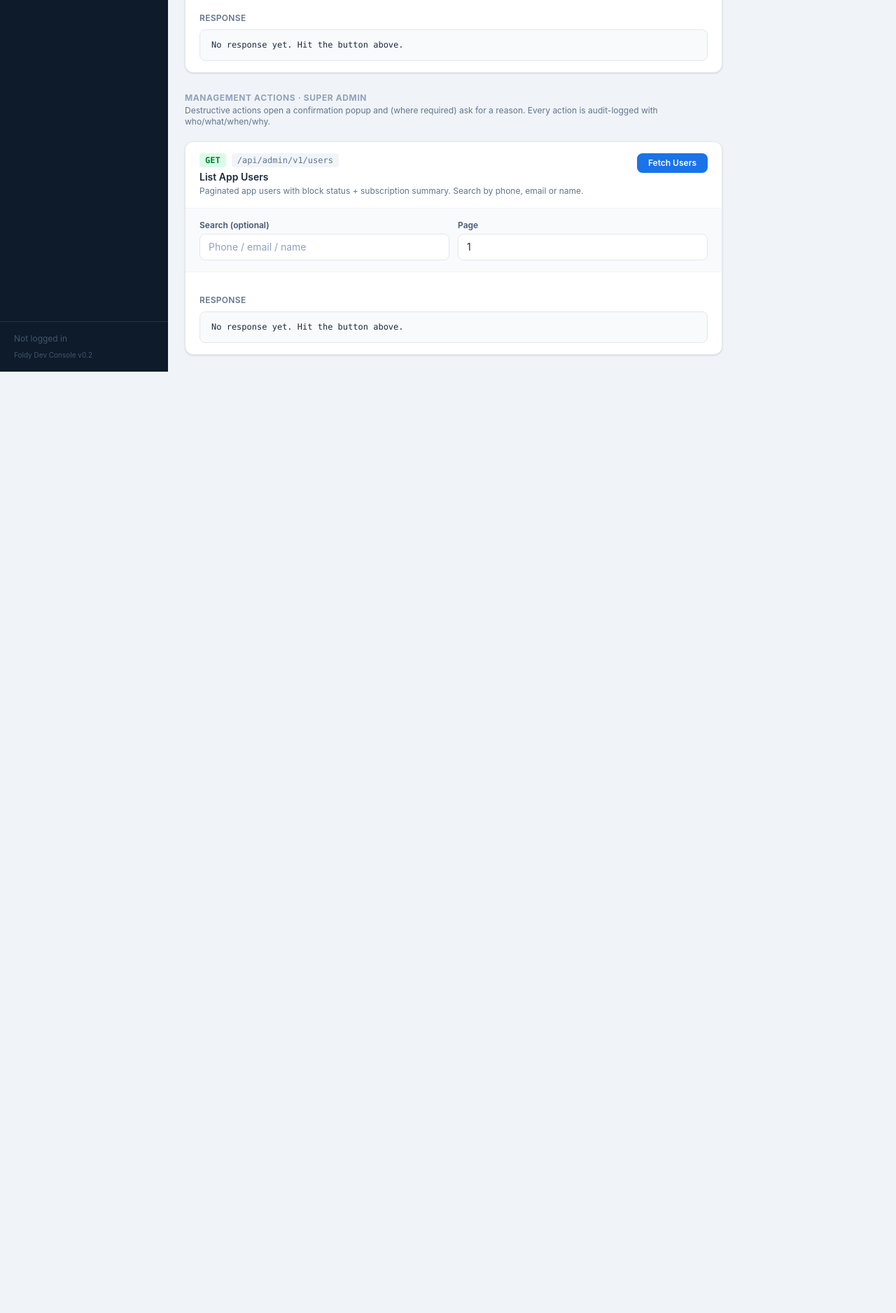
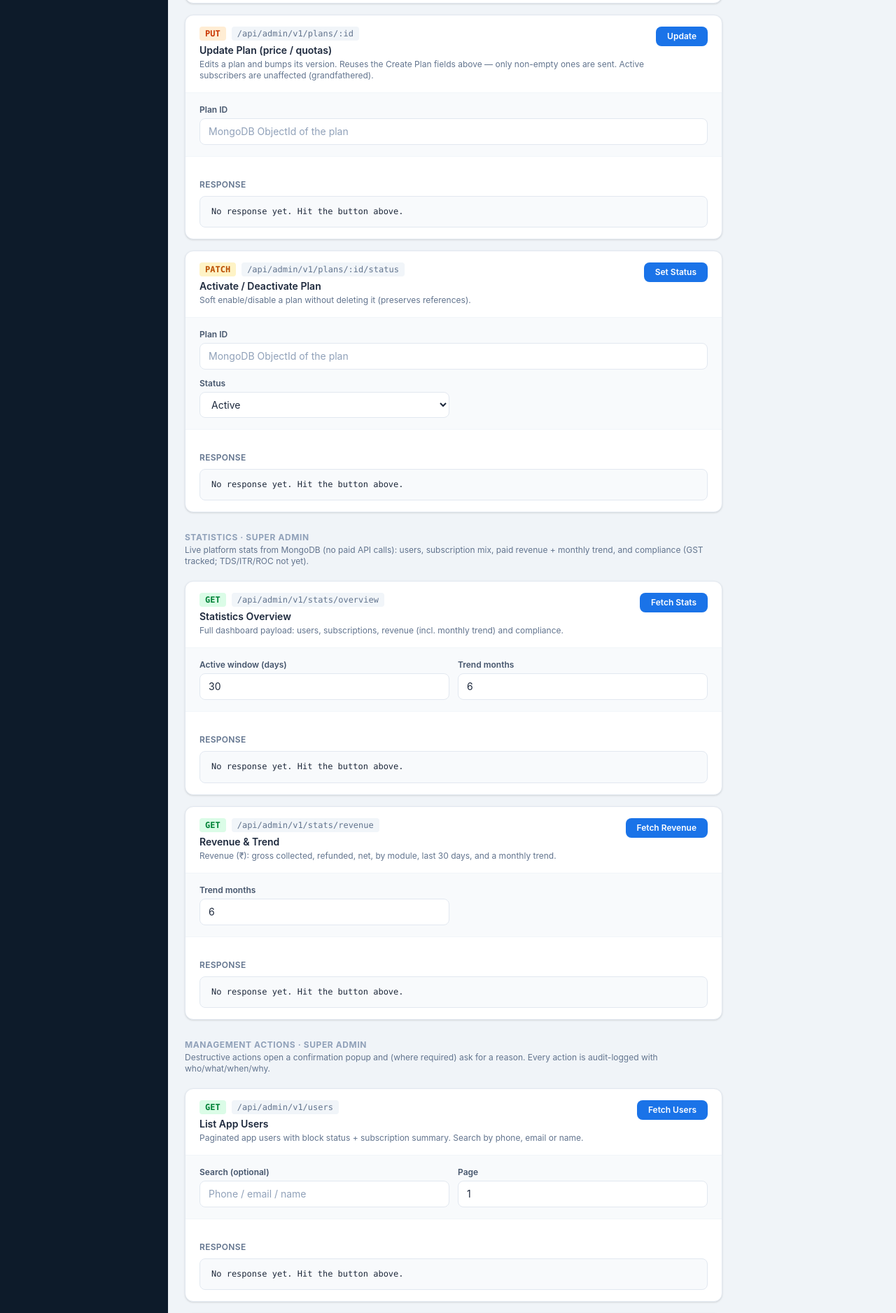
Before and after one commit to kaushikwebingo-tech/foldy_web, a React (Vite) app: page /admin in a window 1280 px wide. Shown: the part 2171-4047 px from the top of the page at 70% size. Before the commit the page ends 2702 px from the top, so only its background shows below. Built offline with nearby package versions, Linux system fonts and the light colour scheme.

Commit message:
Admin routes enable

```diff
--- a/src/pages/AdminPage.tsx
+++ b/src/pages/AdminPage.tsx
@@ -218,7 +218,7 @@ export default function AdminPage() {
           onSubmit={() => adminApi.listPlans()}
         />
 
-        {/* Create plan
+        Create plan
         <ApiCard
           title="Create Plan"
           method="POST"
@@ -303,10 +303,10 @@ export default function AdminPage() {
             placeholder="For solo professionals."
             fullWidth
           />
-        </ApiCard> */}
+        </ApiCard>
 
         {/* Update plan */}
-        {/* <ApiCard
+        <ApiCard
           title="Update Plan (price / quotas)"
           method="PUT"
           endpoint="/api/admin/v1/plans/:id"
@@ -321,10 +321,10 @@ export default function AdminPage() {
             placeholder="MongoDB ObjectId of the plan"
             fullWidth
           />
-        </ApiCard> */}
+        </ApiCard>
 
         {/* Activate / deactivate plan */}
-        {/* <ApiCard
+        <ApiCard
           title="Activate / Deactivate Plan"
           method="PATCH"
           endpoint="/api/admin/v1/plans/:id/status"
@@ -350,7 +350,7 @@ export default function AdminPage() {
               { label: "Inactive", value: "false" },
             ]}
           />
-        </ApiCard> */}
+        </ApiCard>
 
         {/* --- Statistics (Super Admin) --- */}
         <div className="pt-3 pb-1">
@@ -448,7 +448,7 @@ export default function AdminPage() {
         </ApiCard>
 
         {/* Block user */}
-        {/* <ApiCard
+        <ApiCard
           title="Block User"
           method="PATCH"
           endpoint="/api/admin/v1/users/:userId/block"
@@ -471,10 +471,10 @@ export default function AdminPage() {
             placeholder="MongoDB ObjectId of user"
             fullWidth
           />
-        </ApiCard> */}
+        </ApiCard>
 
         {/* Unblock user */}
-        {/* <ApiCard
+        <ApiCard
           title="Unblock User"
           method="PATCH"
           endpoint="/api/admin/v1/users/:userId/unblock"
@@ -496,10 +496,10 @@ export default function AdminPage() {
             placeholder="MongoDB ObjectId of user"
             fullWidth
           />
-        </ApiCard> */}
+        </ApiCard>
 
         {/* Cancel subscription */}
-        {/* <ApiCard
+        <ApiCard
           title="Cancel Subscription"
           method="POST"
           endpoint="/api/admin/v1/users/:userId/cancel-subscription"
@@ -522,10 +522,10 @@ export default function AdminPage() {
             placeholder="MongoDB ObjectId of user"
             fullWidth
           />
-        </ApiCard> */}
+        </ApiCard>
 
         {/* Refund payment */}
-        {/* <ApiCard
+        <ApiCard
           title="Process Refund"
           method="POST"
           endpoint="/api/admin/v1/payments/:paymentId/refund"
@@ -559,10 +559,10 @@ export default function AdminPage() {
             placeholder="full refund"
             type="number"
           />
-        </ApiCard> */}
+        </ApiCard>
 
         {/* Audit logs */}
-        {/* <ApiCard
+        <ApiCard
           title="Audit Logs"
           method="GET"
           endpoint="/api/admin/v1/audit-logs"
@@ -591,7 +591,7 @@ export default function AdminPage() {
             placeholder="1"
             type="number"
           />
-        </ApiCard> */}
+        </ApiCard>
       </div>
 
       {/* Confirmation + reason modal for destructive actions */}
```
